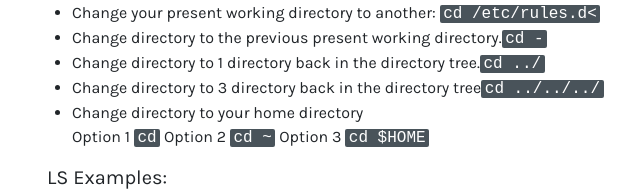
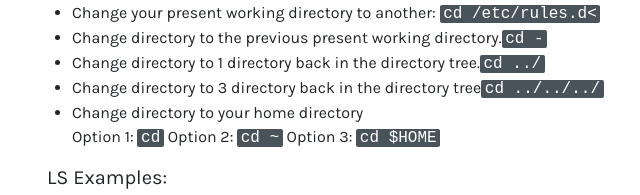
Before and after one commit to ra559/dlc, a plain HTML site: page html/linux.html in a window 1280 px wide. Shown: the part 2340-2535 px from the top of the page, 224-864 px from the left. Drawn offline with Linux system fonts and the light colour scheme.

Commit message:
Task: update changelogs

```diff
--- a/html/linux.html
+++ b/html/linux.html
@@ -129,9 +129,9 @@
                 <li>Change directory to 1 directory back in the directory tree.<span class="cmds">cd ../</span></li>
                 <li>Change directory to 3 directory back in the directory tree<span class="cmds">cd ../../../</span></li>
                 <li>Change directory to your home directory</li>
-                <span>Option 1 </span> <span class="cmds">cd</span>
-                <span>Option 2 </span> <span class="cmds">cd ~</span>
-                <span>Option 3 </span> <span class="cmds">cd $HOME</span>
+                Option 1: <span class="cmds">cd</span>
+                Option 2: <span class="cmds">cd ~</span>
+                Option 3: <span class="cmds">cd $HOME</span>
             </ul>
             <h5 class="container-fluid text-justify">LS Examples:</h5>
             <ul>
```
Also changed, not shown: CHANGELOG.md.
